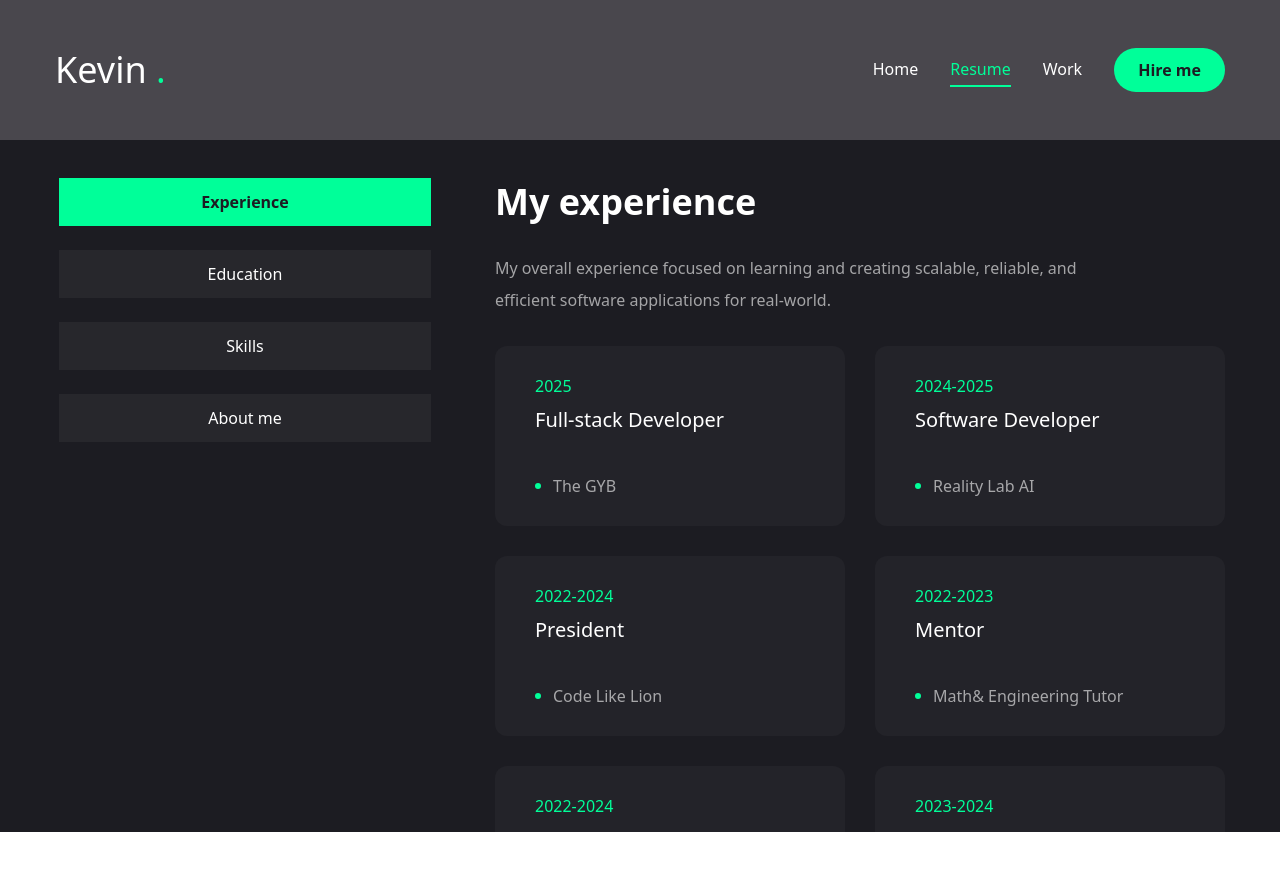
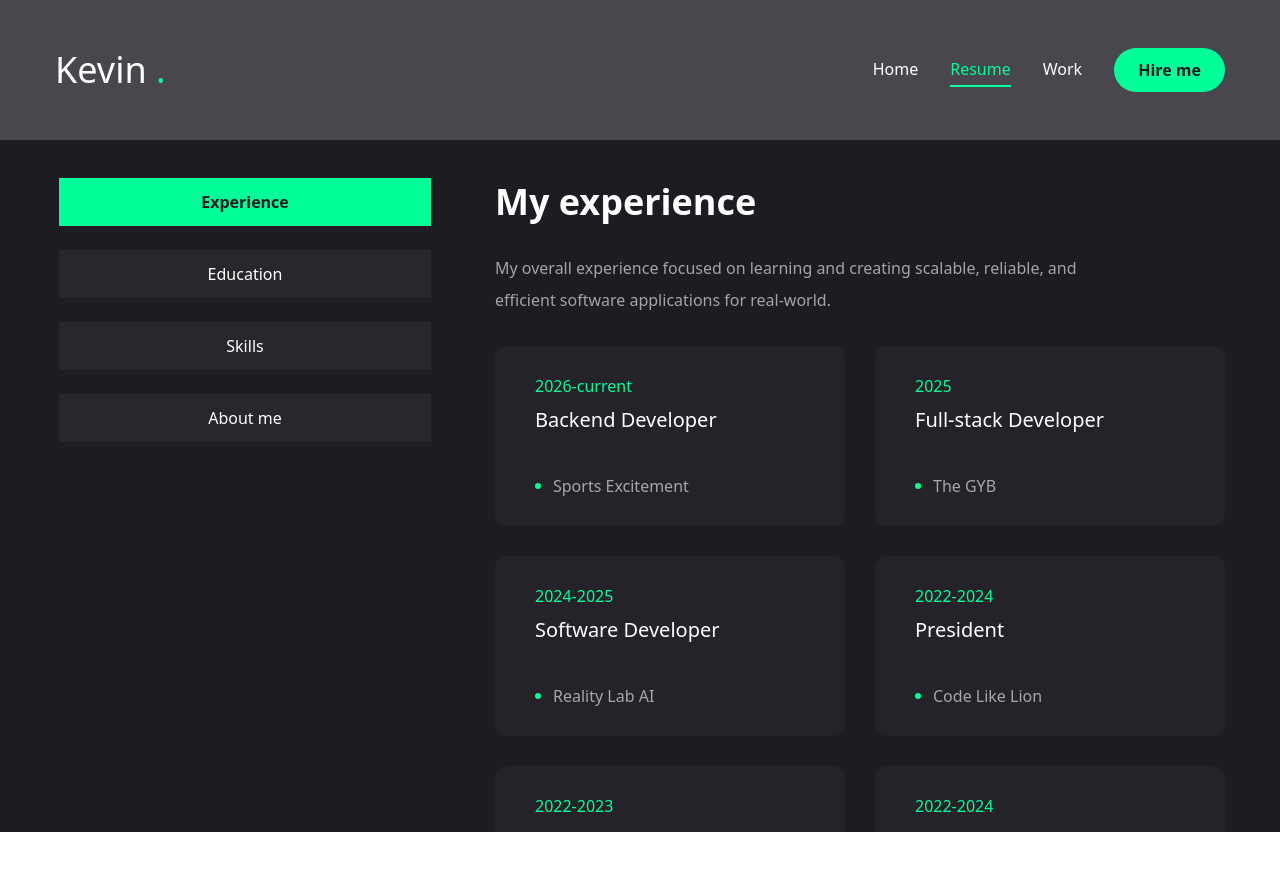
Before and after one commit to kevinlee1989/Portfolio, a Next.js app: page /resume in a window 1280 px wide. Shown: the top 870 px of the page. Built offline with nearby package versions, Linux system fonts and the light colour scheme.

Commit message:
experience added

```diff
--- a/app/resume/page.jsx
+++ b/app/resume/page.jsx
@@ -15,7 +15,8 @@ import { SiTailwindcss, SiNextdotjs } from "react-icons/si";
 // about data
 const about = {
   title: "About me",
-  description: "I have succesfully launched serveral projects and extra activity to share my passion for software development. My goal is to create functional and scalable platforms that enhance user experiences.",
+  description:
+    "I have succesfully launched serveral projects and extra activity to share my passion for software development. My goal is to create functional and scalable platforms that enhance user experiences.",
   info: [
     {
       fieldName: "Name",
@@ -48,8 +49,14 @@ const about = {
 const experience = {
   icon: "",
   title: "My experience",
-  description: "My overall experience focused on learning and creating scalable, reliable, and efficient software applications for real-world.",
+  description:
+    "My overall experience focused on learning and creating scalable, reliable, and efficient software applications for real-world.",
   items: [
+    {
+      community: "Sports Excitement",
+      position: "Backend Developer",
+      duration: "2026-current",
+    },
     {
       community: "The GYB",
       position: "Full-stack Developer",
@@ -97,7 +104,8 @@ const experience = {
 const education = {
   icon: "",
   title: "My Education",
-  description: "I have learned and built a strong foundation in computer science and engineering with hands-on experience in various communities, institutions, and projects",
+  description:
+    "I have learned and built a strong foundation in computer science and engineering with hands-on experience in various communities, institutions, and projects",
   items: [
     {
       institution: "University of California: San Diego",
@@ -129,7 +137,8 @@ const education = {
 
 const skills = {
   title: "My skills",
-  description: "I have a strong knowledge in modern web development technologies, focusing on applying them efficiently in various applications.",
+  description:
+    "I have a strong knowledge in modern web development technologies, focusing on applying them efficiently in various applications.",
   skillList: [
     {
       icon: <FaHtml5 />,
@@ -309,7 +318,10 @@ const Resume = () => {
                 <ul className="grid grid-cols-1 xl:grid-cols-2 gap-y-6 max-w-[620px] mx-auto xl:mx-0">
                   {about.info.map((item, index) => {
                     return (
-                      <li key={index} className="flex items-center justify-center xl:justify-start gap-4">
+                      <li
+                        key={index}
+                        className="flex items-center justify-center xl:justify-start gap-4"
+                      >
                         <span className="text-white/60">{item.fieldName}</span>
                         <span className="text-xl">{item.fieldValue}</span>
                       </li>
```
